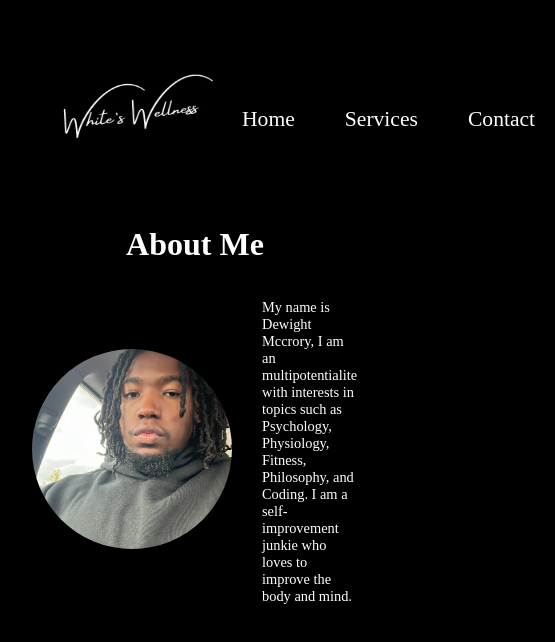
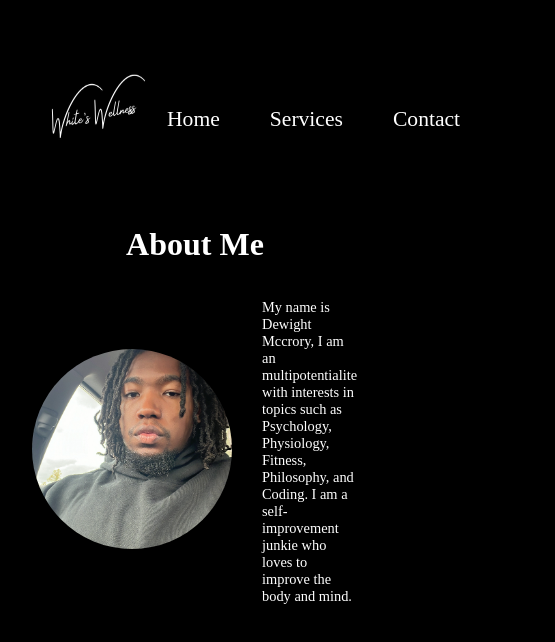
Before and after one commit to nolimitwhite23/nolimitwhite.github.io, a plain HTML site: page index.html in a window 390 px wide. Shown: the whole page, 555 px wide, since content can reach past the window. Drawn offline with Linux system fonts and the light colour scheme; a web font is replaced by a local one.

Commit message:
logo update

```diff
--- a/style.css
+++ b/style.css
@@ -71,7 +71,7 @@ section {
     }
 
     .logo {
-        width: 200px;
+        width: 125px;
         height: 20vh;
     }
 
```
